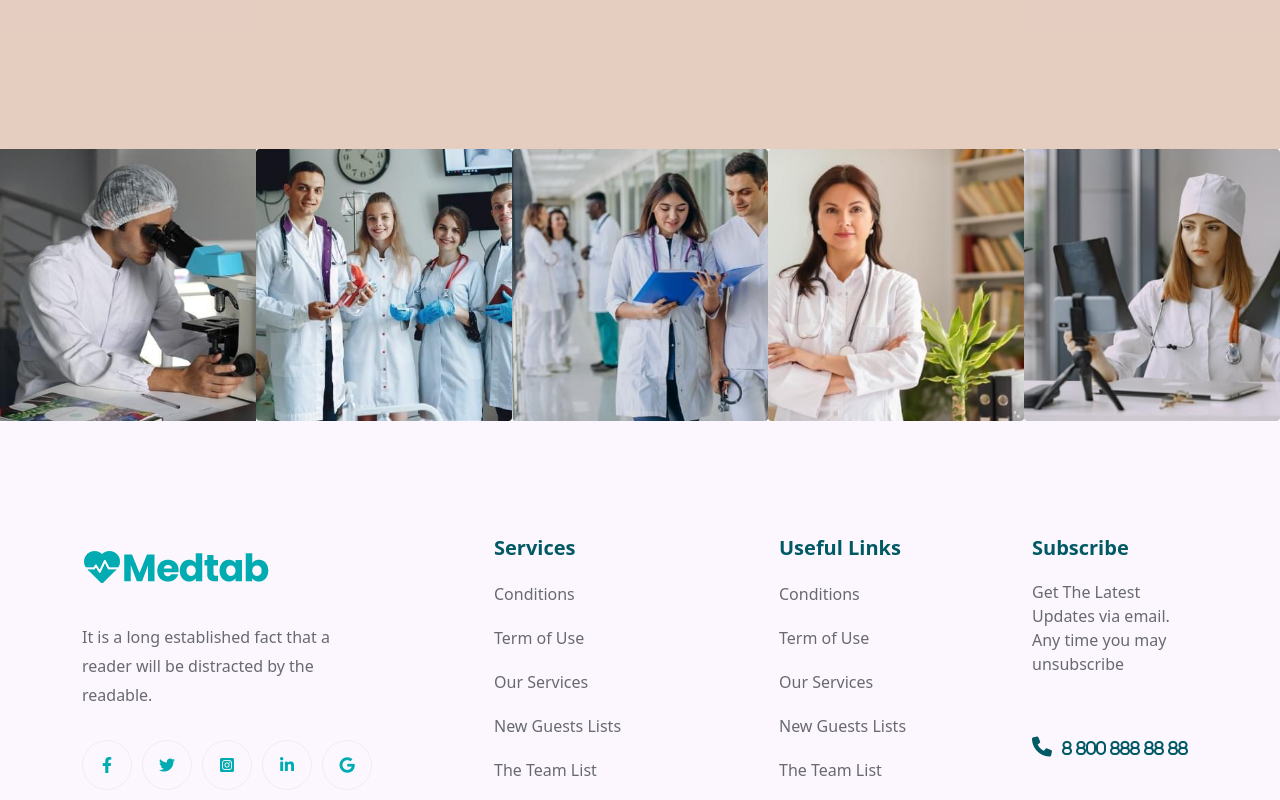
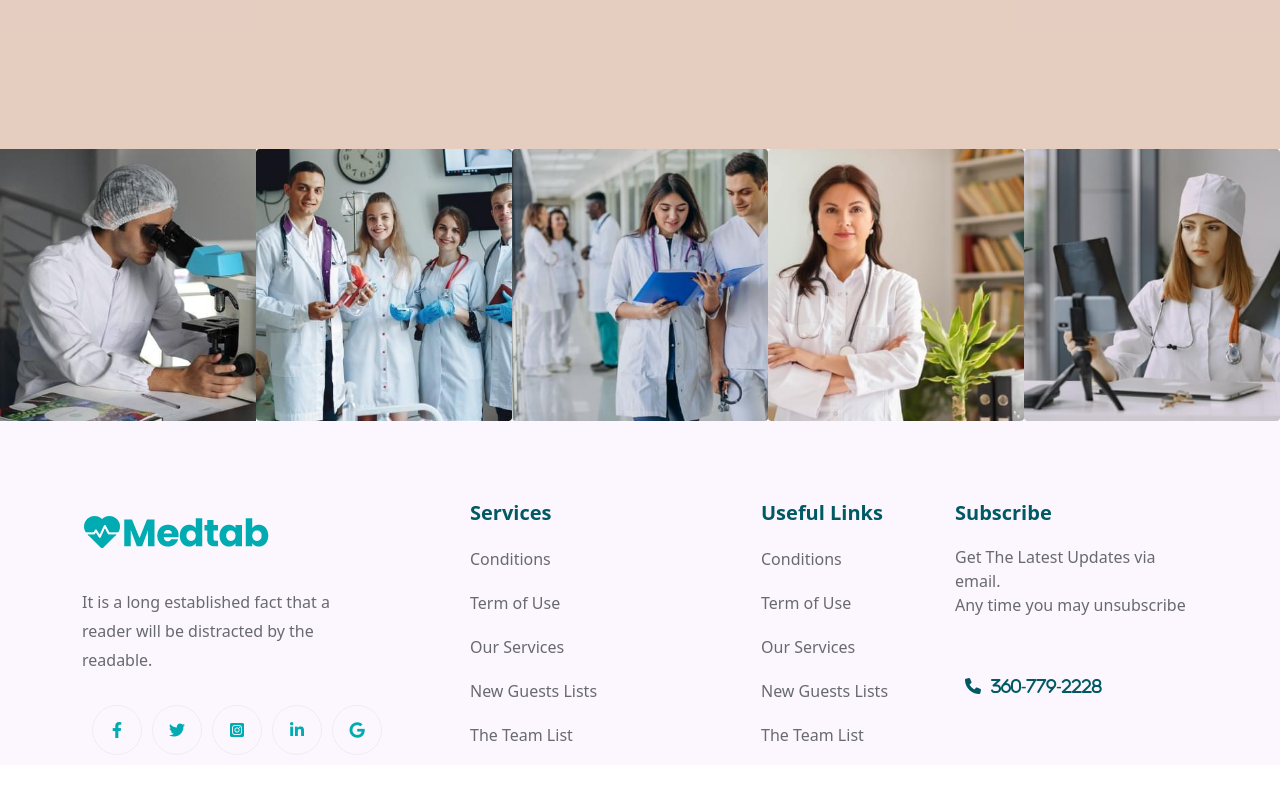
Before and after one commit to Magamed-Ali/Vaccination-against-the-virus, a React app: page / in a window 1280 px wide. Shown: the part 732-1532 px from the top of the page. After the commit the page ends 1497 px from the top, so only its background shows below. Built offline with nearby package versions, Linux system fonts and the light colour scheme.

Commit message:
fixed footer and link header-nav

```diff
--- a/src/components/shared/footer/Footer.js
+++ b/src/components/shared/footer/Footer.js
@@ -4,52 +4,56 @@ import logo from '../../../assets/images/logo.png'
 function Footer() {
     return (
         <div className="footer">
-            <div className="footer__datta-address"></div>
-            <div className="container breakpoints footer__datta-address__content">
-                <div className="row">
-                    <div className="col-lg-4  footer__datta-address__content__logo">
+            <div className="contact-lines">{/*Здесь будет блок*/}</div>
+            <div className="container footer__content">
+                <div className="row g-5">
+                    <div className="col-lg-4 content-logo">
                         <div className="logo-img"><img src={logo} alt=""/></div>
                         <p>It is a long established fact that a
                             <br/>
                             reader will be distracted by the
                             <br/>
                             readable.</p>
-                        <div className="logo">
-                            <i className="fab fa-2x fa-facebook-f logo_i"></i>
-                            <i className="fab fa-2x fa-twitter"></i>
-                            <i className="fab fa-2x fa-instagram-square"></i>
-                            <i className="fab fa-2x fa-linkedin-in"></i>
-                            <i className="fab fa-2x fa-google"></i>
+                        <div className="link-social-media">
+                            <a href="https://www.facebook.com/" target="_blank">
+                                <i className="fab fa-2x fa-facebook-f"></i></a>
+                            <a href="https://twitter.com/" target="_blank">
+                                <i className="fab fa-2x fa-twitter"></i></a>
+                            <a href="https://www.instagram.com/" target="_blank">
+                                <i className="fab fa-2x fa-instagram-square"></i></a>
+                            <a href="https://ru-ru.facebook.com/" target="_blank">
+                                <i className="fab fa-2x fa-linkedin-in"></i></a>
+                            <a href="https://www.google.ru/" target="_blank">
+                                <i className="fab fa-2x fa-google"></i></a>
                         </div>
                     </div>
-
-                    <div className="col-md-3  footer__datta-address__content__ul">
+                    <div className="col-lg-3 content-services">
                         <ul>
                             <h6>Services</h6>
-                            <li>Conditions</li>
-                            <li>Term of Use</li>
-                            <li>Our Services</li>
-                            <li>New Guests Lists</li>
-                            <li>The Team List</li>
+                            <li><a href="/">Conditions</a></li>
+                            <li><a href="/">Term of Use</a></li>
+                            <li><a href="/">Our Services</a></li>
+                            <li><a href="/">New Guests Lists</a></li>
+                            <li><a href="/">The Team List</a></li>
                         </ul>
                     </div>
-                    <div className="col-md-3  footer__datta-address__content__ul">
+                    <div className="col-lg-2 content-services">
                         <ul>
                             <h6>Useful Links</h6>
-                            <li>Conditions</li>
-                            <li>Term of Use</li>
-                            <li>Our Services</li>
-                            <li>New Guests Lists</li>
-                            <li>The Team List</li>
+                            <li><a href="/">Conditions</a></li>
+                            <li><a href="/">Term of Use</a></li>
+                            <li><a href="/">Our Services</a></li>
+                            <li><a href="/">New Guests Lists</a></li>
+                            <li><a href="/">The Team List</a></li>
                         </ul>
                     </div>
-                    <div className="col-lg-2  footer__datta-address__content__ul">
+                    <div className="col-lg-3 content-services">
 
                         <h6>Subscribe</h6>
                         <p>Get The Latest Updates via email.
                             <br/>
                             Any time you may unsubscribe</p>
-                        <i className="fas fa-phone"><span>8 800 888 88 88</span></i>
+                        <i className="fas fa-phone number"><span>360-779-2228</span></i>
                     </div>
                 </div>
             </div>
--- a/src/components/shared/header/HeaderNav.js
+++ b/src/components/shared/header/HeaderNav.js
@@ -12,10 +12,10 @@ function HeaderNav() {
                     </div>
                     <div className="nav-bar__menu">
                         <ul>
-                            <li>Home</li>
-                            <li>Form</li>
-                            <li>Vaccinated</li>
-                            <li>History</li>
+                            <li><a href="/">Home</a></li>
+                            <li><a href="/">Form</a></li>
+                            <li><a href="/">Vaccinated</a></li>
+                            <li><a href="/">History</a></li>
                         </ul>
                     </div>
                     <div className="nav-bar__btn">
--- a/src/styles/footer.scss
+++ b/src/styles/footer.scss
@@ -4,28 +4,27 @@
   background: #fcf7ff;
   color: $footer-color-text;
 
-  &__datta-address {
-
   &__content {
 
+    .content-logo {
 
-      &__logo {
-        padding-top: 35px;
       .logo-img {
         margin-bottom: 25px;
       }
 
       p {
-
         font-size: 16px;
         line-height: 1.8;
       }
     }
 
-      .logo {
+    .link-social-media {
       margin-top: 30px;
       display: flex;
 
+      a {
+        text-decoration: none;
+      }
 
       i {
         display: flex;
@@ -44,40 +43,46 @@
         &:hover {
           color: $white;
           background-color: $footer-logo-color;
-
+        }
       }
     }
 
-        .logo_i {
-          margin-left: 0;
+    .content-services {
+      color: $footer-color-text;
     }
+
+    ul {
+      padding-left: 0;
     }
-      &__ul {
-        padding-top: 35px;
-      }
-      &__ul h6 {
+
+    .content-services h6 {
       list-style-type: none;
       font-size: 20px;
       margin-bottom: 20px;
       color: $footer-h6;
       font-weight: 600;
     }
-      &__ul ul li {
+
+    .content-services li {
       list-style-type: none;
       line-height: 1.8;
       margin-top: 15px;
-        cursor: pointer;
+
+      a {
+        text-decoration: none;
+        color: $footer-color-text;
 
         &:hover {
           color: $footer-logo-color;
         }
       }
-      &__ul i, span {
+    }
+
+
+    .number, span {
       color: $footer-h6;
       font-size: 20px;
       margin-top: 45px;
-      }
-      &__ul span {
       margin-left: 10px;
       font-size: 16px;
       transition: 0.3s;
@@ -88,7 +93,5 @@
         cursor: pointer;
       }
     }
-
   }
 }
-}
--- a/src/styles/header.scss
+++ b/src/styles/header.scss
@@ -2,7 +2,6 @@
 body {
   height: 100%;
 }
-
 
 .top-bar-wrapper {
   background: $background;
@@ -19,7 +18,6 @@ body {
     display: flex;
     justify-content: space-between;
     align-items: center;
-
   }
 
   &__mail {
@@ -28,32 +26,25 @@ body {
 
     i {
       margin-right: 10px;
-
     }
-
   }
 
   &__address {
 
     i {
       margin-right: 10px;
-
     }
-
   }
 
   &__social-links {
     i {
       margin-right: 24px;
-
     }
 
     i:last-child {
       margin-right: 0;
     }
-
   }
-
 }
 
 .nav-bar-wrapper {
@@ -71,9 +62,7 @@ body {
 
     img {
       width: 100%;
-
     }
-
   }
 
   &__menu ul {
@@ -88,13 +77,16 @@ body {
       font-weight: 500;
       transition: 0.3s;
 
-      &:hover {
-        cursor: pointer;
-        color: $footer-logo-color;
+      a {
+        text-decoration: none;
+        color: $white;
+
+        &:hover {
+          cursor: pointer;
+          color: $footer-logo-color;
+        }
       }
-
     }
-
   }
 
   &__btn {
@@ -111,11 +103,8 @@ body {
         color: $white;
 
       }
-
     }
-
   }
-
 }
 
 .content-menu {
@@ -136,7 +125,6 @@ body {
         font-size: 55px;
         font-weight: 500;
       }
-
     }
 
     &__btn {
@@ -168,6 +156,5 @@ body {
         }
       }
     }
-
   }
 }
```
Lines whose indentation alone changed are shown as unchanged.
